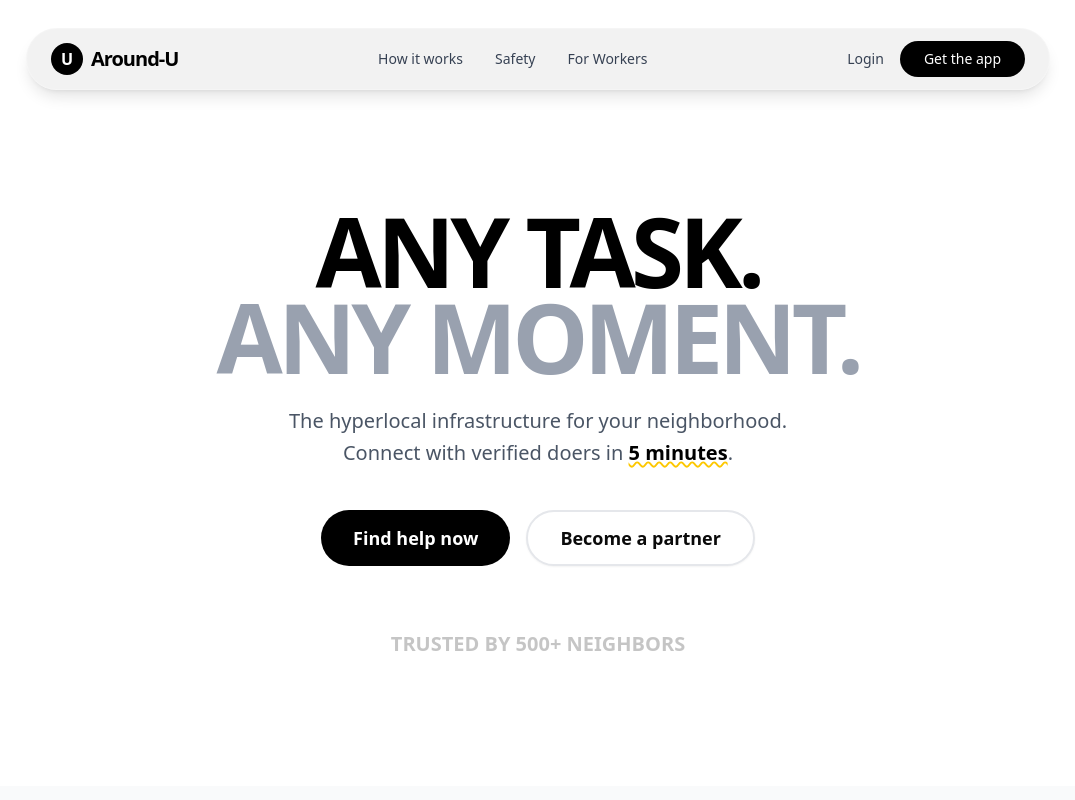
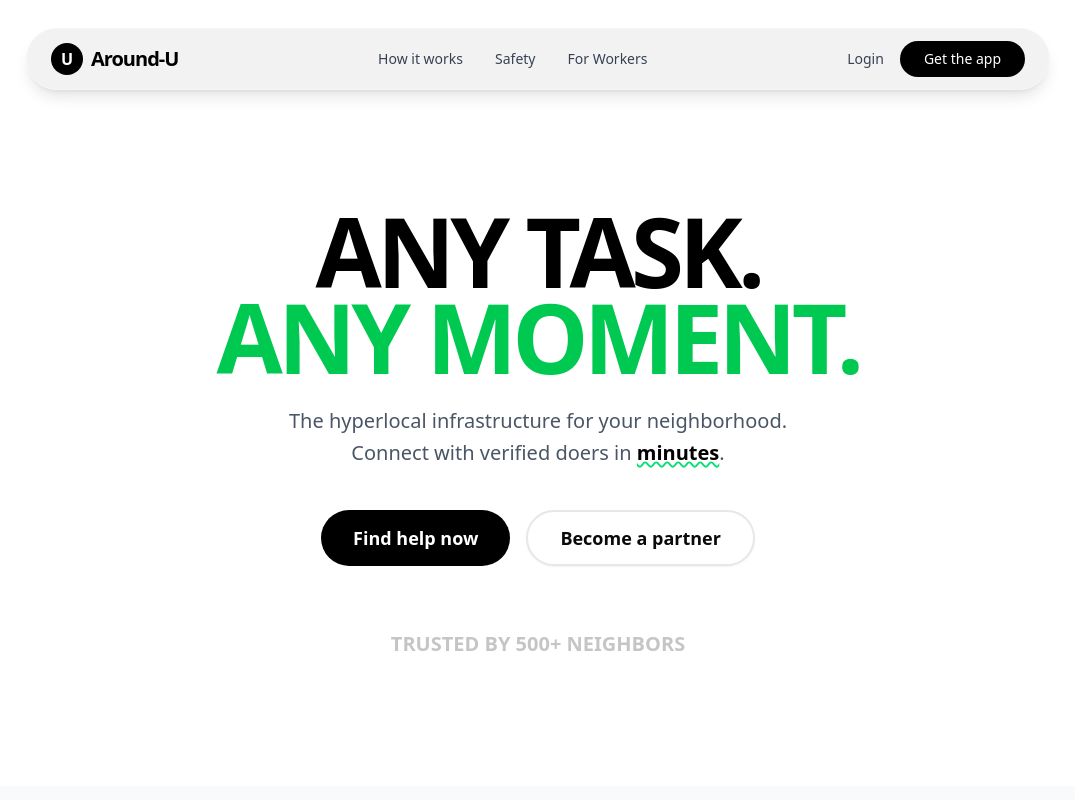
Before and after one commit to mayanksaini18/Around-U, a Next.js app in the folder client/: page / in a window 1280 px wide. Shown: the top 800 px of the page, without its empty margins (102-1177 px from the left). Built offline with nearby package versions, Linux system fonts and the light colour scheme.

Commit message:
some styling changes

```diff
--- a/client/components/sections/Hero.tsx
+++ b/client/components/sections/Hero.tsx
@@ -16,12 +16,12 @@ export default function Hero() {
         {/* Main Heading - The "Sayzo" Style */}
         <h1 className="text-6xl md:text-8xl font-black tracking-tighter text-black mb-6 leading-[0.9]">
           ANY TASK. <br />
-          <span className="text-gray-400">ANY MOMENT.</span>
+          <span className="text-green-500">ANY MOMENT.</span>
         </h1>
 
         <p className="mx-auto max-w-xl text-lg md:text-xl text-gray-600 mb-10 font-medium leading-relaxed">
           The hyperlocal infrastructure for your neighborhood. <br className="hidden md:block"/>
-          Connect with verified doers in <span className="text-black font-bold underline decoration-wavy decoration-yellow-400">5 minutes</span>.
+          Connect with verified doers in <span className="text-black font-bold underline decoration-wavy decoration-green-400">minutes</span>.
         </p>
 
         {/* Action Buttons */}
```
